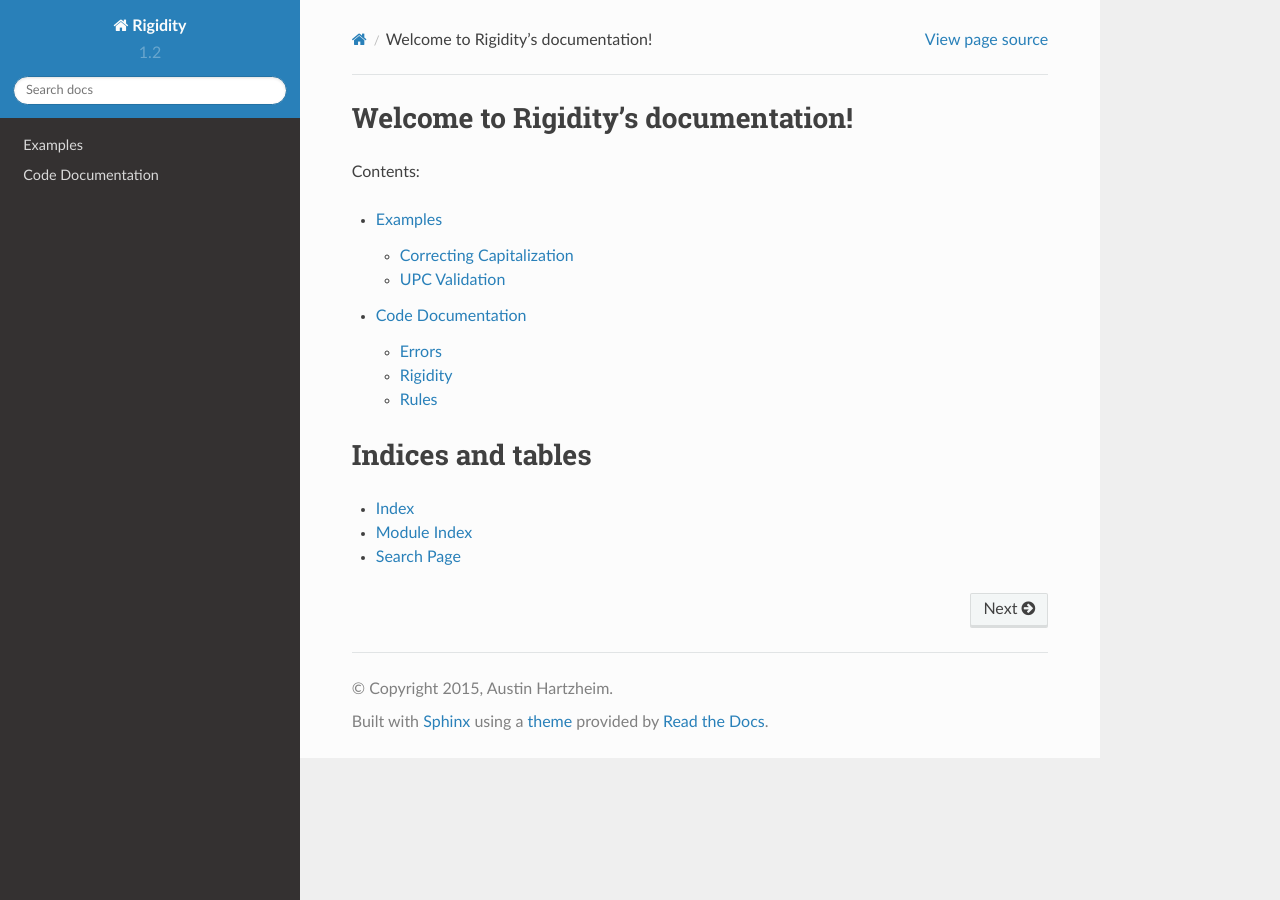
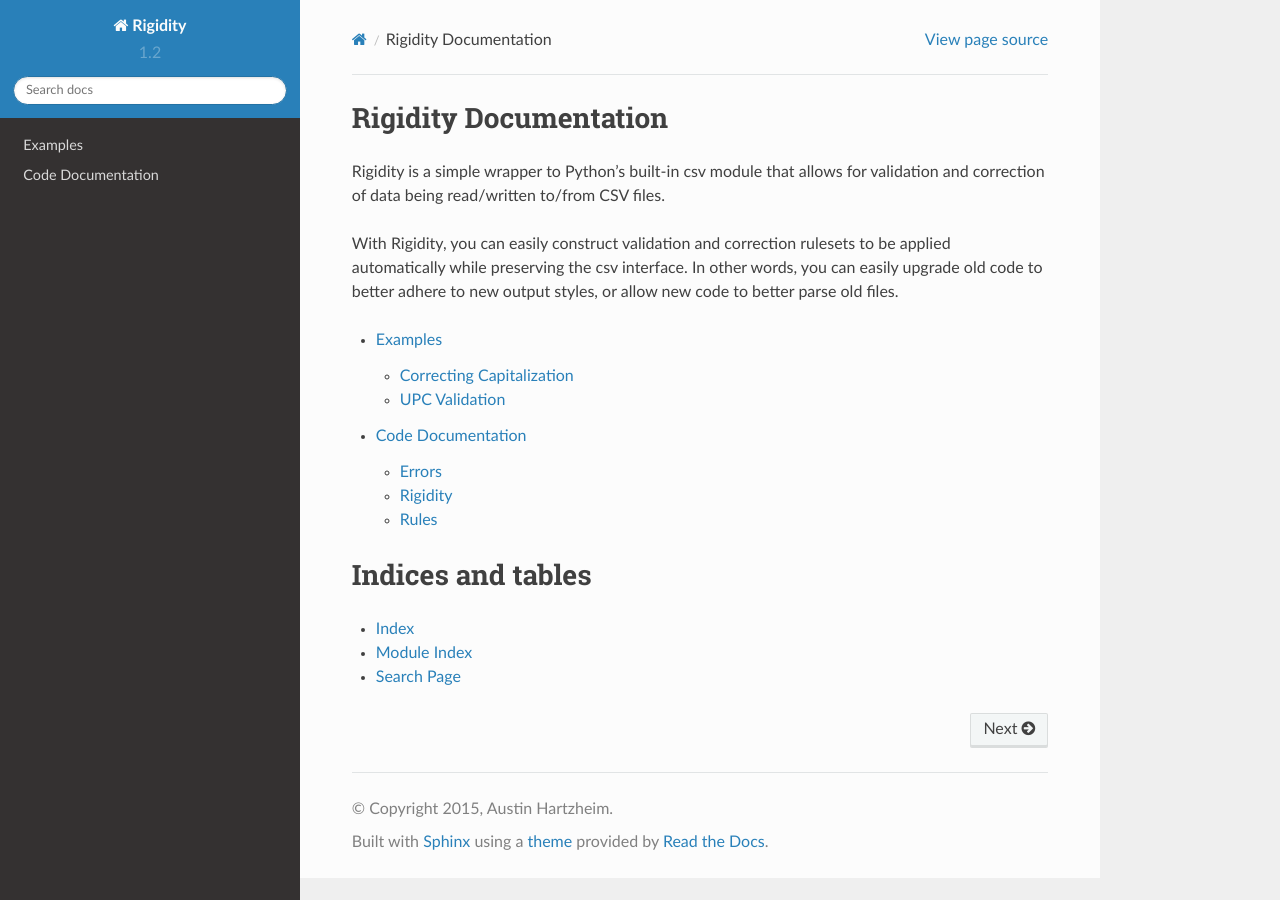
Before and after one commit to austinhartzheim/rigidity, a Sphinx documentation site: the page built from docs/index.rst, in a window 1280 px wide. Built offline with Sphinx 7.4.7 and the Read the Docs theme 2.0.0, drawn with Linux system fonts in a browser that asks for light colours.

Commit message:
Updated documentation index content.

```diff
--- a/docs/index.rst
+++ b/docs/index.rst
@@ -1,12 +1,8 @@
-.. Rigidity documentation master file, created by
-   sphinx-quickstart on Sat Aug  8 06:51:40 2015.
-   You can adapt this file completely to your liking, but it should at least
-   contain the root `toctree` directive.
+Rigidity Documentation
+======================
+Rigidity is a simple wrapper to Python's built-in csv module that allows for validation and correction of data being read/written to/from CSV files.
 
-Welcome to Rigidity's documentation!
-====================================
-
-Contents:
+With Rigidity, you can easily construct validation and correction rulesets to be applied automatically while preserving the csv interface. In other words, you can easily upgrade old code to better adhere to new output styles, or allow new code to better parse old files.
 
 .. toctree::
    :maxdepth: 2
```
